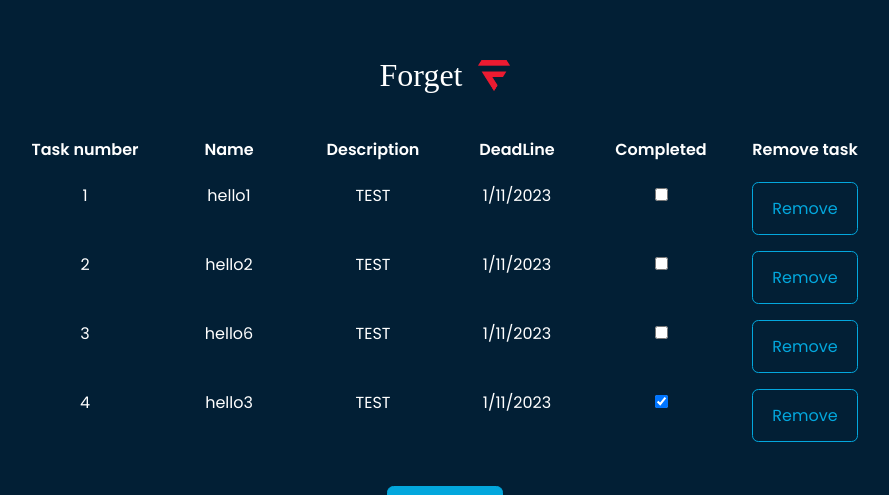
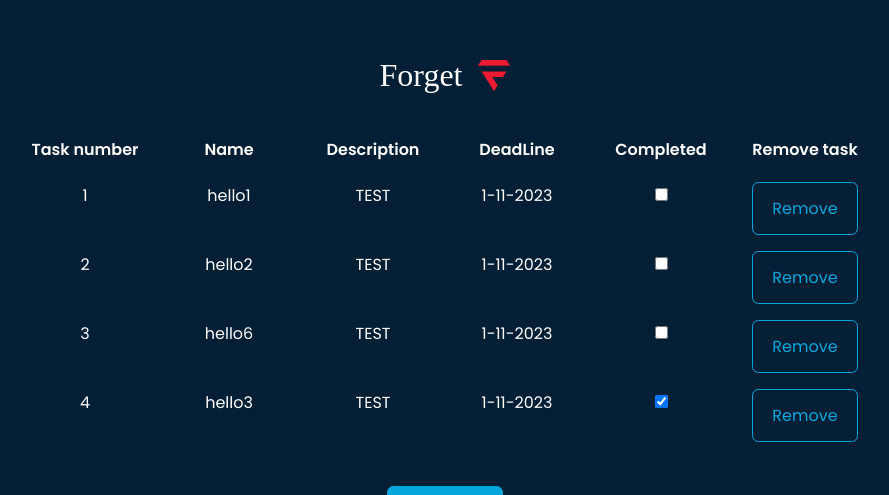
Before and after one commit to NadirMohamedCHERFIA/Planner, a React (Create React App) app: page / in a window 1280 px wide. Shown: the top 495 px of the page, without its empty margins (195-1084 px from the left). Built offline with nearby package versions, Linux system fonts and the light colour scheme; a web font is replaced by a local one.

Commit message:
fourth deploy

```diff
--- a/src/components/main/Main.jsx
+++ b/src/components/main/Main.jsx
@@ -34,6 +34,8 @@ const ButtonRem=(props)=>{
 const TabledList = ()=>{
     const {toDoList,setToDoList} = useContext(toDoListContext)
     let d = new Date()
+    let dString = d.toLocaleDateString().split('/')
+    let normaleDate = dString.join('-')
     console.log("setting table"+ JSON.stringify(toDoList))
     useEffect(()=>{
         console.log("rerender"+JSON.stringify(toDoList));
@@ -75,7 +77,7 @@ const TabledList = ()=>{
                     <td className='col' >{el.id}</td>
                     <td className='col'>{el.title}</td>
                     <td className='col'>{el.description}</td>
-                    <td className='col'>{el.deadeline ? el.deadeline : d.toLocaleDateString()}</td>
+                    <td className='col'>{el.deadeline ? el.deadeline : normaleDate}</td>
                     <td className='col' key={el.id}  ><input type="checkbox" onChange={()=>handleCheckBoxClick(el.id)}  checked={el.completed} ref={check}/></td>
                     {/* <td className='col modifie'  onClick={handleClick(el)} key={el.title} checked={el.colmpleted ? 'checked' : ""}><ButtonAdd/></td> */}
                     <td className='col'><ButtonRem obj={el}/></td>
```
